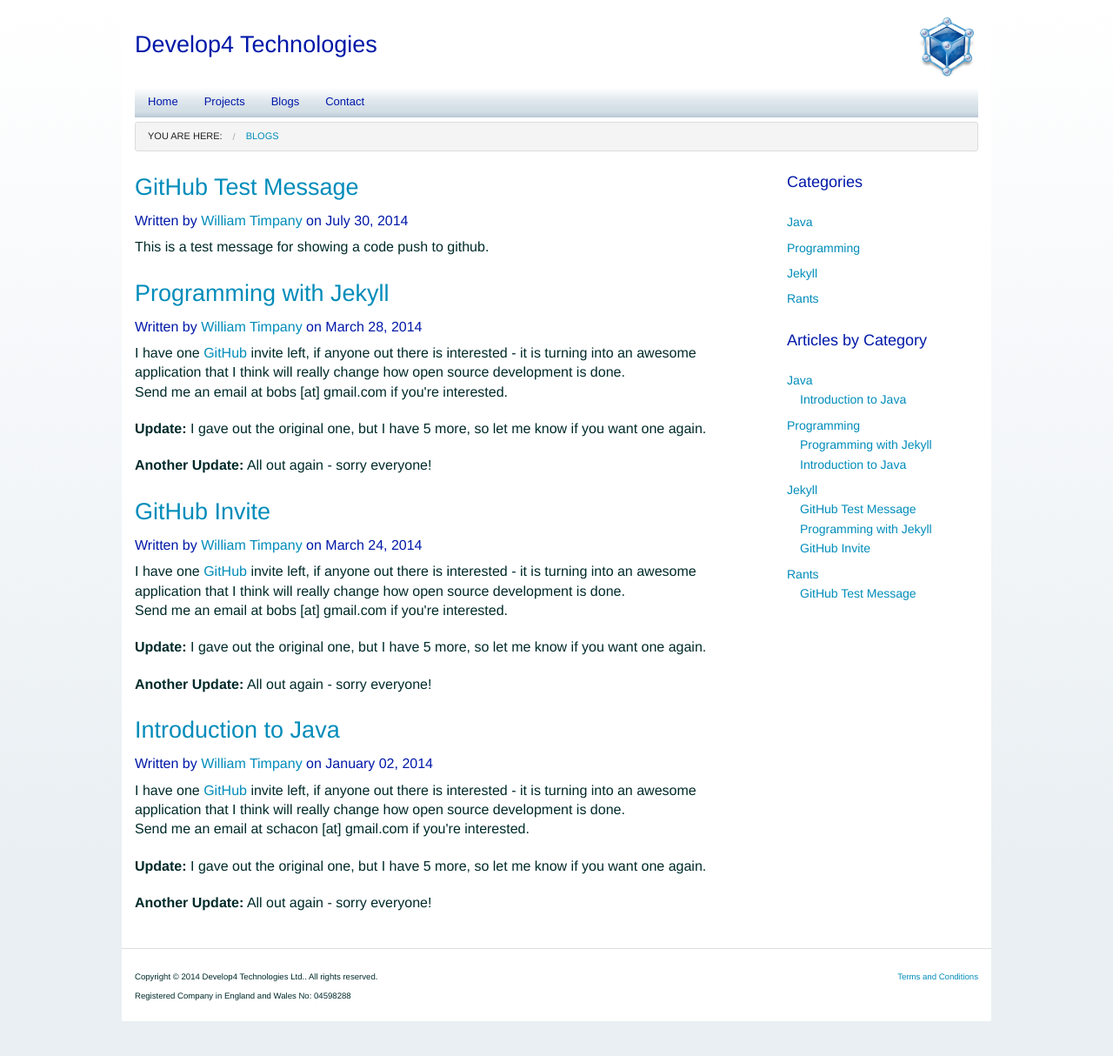
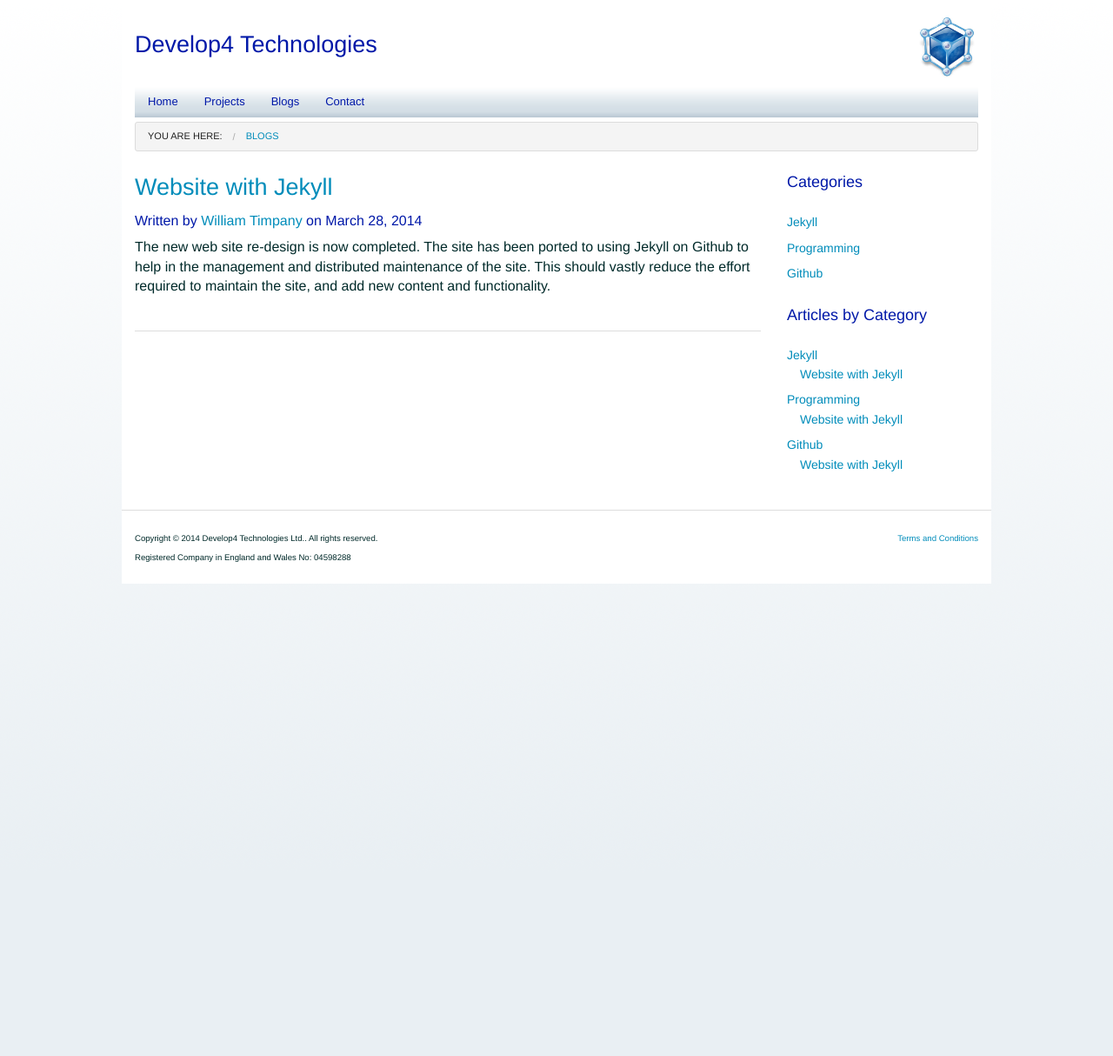
Before and after one commit to develop4/develop4.github.com, a Jekyll site: the page built from blogs.html, in a window 1280 px wide. Shown: the whole page at 87% size. Built offline with Jekyll 4.4.1, drawn with Linux system fonts in a browser that asks for light colours; after the commit the page ends 900 px from its top, so only the background shows below that.

Commit message:
added more styles and series liquid

```diff
--- a/_config.yml
+++ b/_config.yml
@@ -3,7 +3,7 @@
 pygments: false
 lsi: true
 excerpt_separator: <!--more-->
-category-list: [Java, Programming, Rants, Jekyll]
+category-list: [Java, Programming, Ideas, Jekyll, Security, Series]
 
 company: Develop4 Technologies
 name: Develop4 Technologies Ltd.
--- a/_posts/git/2014-03-24-git-invitation.html
+++ /dev/null
@@ -1,21 +0,0 @@
----
-layout: posts
-title: GitHub Invite
-blogtitle: GitHub Invite
-author: William Timpany
-categories: [ Jekyll ]
----
-<p>
-	I have one <a href="http://github.com">GitHub</a> invite left, if
-	anyone out there is interested - it is turning into an awesome
-	application that I think will really change how open source development
-	is done.<br /><!--more-->  Send me an email at bobs [at] gmail.com if you're
-	interested.
-</p>
-<p>
-	<b>Update:</b> I gave out the original one, but I have 5 more, so let
-	me know if you want one again.
-</p>
-<p>
-	<b>Another Update:</b> All out again - sorry everyone!
-</p>
--- a/_posts/git/2014-03-28-git-jekyll.html
+++ b/_posts/git/2014-03-28-git-jekyll.html
@@ -1,21 +1,12 @@
 ---
 layout: posts
-title: Programming with Jekyll
-blogtitle: Programming with Jekyll
+title: Website with Jekyll
+blogtitle: Website with Jekyll
 author: William Timpany
-categories: [ Jekyll , Programming ]
+categories: [ Jekyll , Programming, Github]
 ---
 <p>
-	I have one <a href="http://github.com">GitHub</a> invite left, if
-	anyone out there is interested - it is turning into an awesome
-	application that I think will really change how open source development
-	is done.<br /><!--more-->  Send me an email at bobs [at] gmail.com if you're
-	interested.
+	The new web site re-design is now completed.  The site has been ported to using Jekyll on Github to
+	help in the management and distributed maintenance of the site.   This should vastly reduce the effort
+	required to maintain the site, and add new content and functionality.
 </p>
-<p>
-	<b>Update:</b> I gave out the original one, but I have 5 more, so let
-	me know if you want one again.
-</p>
-<p>
-	<b>Another Update:</b> All out again - sorry everyone!
-</p>
--- a/_posts/git/2014-07-30-test-message.html
+++ /dev/null
@@ -1,10 +0,0 @@
----
-layout: posts
-title: GitHub Test Message
-blogtitle: GitHub Test Message
-author: William Timpany
-categories: [ Jekyll , Rants ]
----
-<p>
-	This is a test message for showing a code push to github.
-</p>
--- a/_posts/java/2014-01-02-java-introduction.html
+++ /dev/null
@@ -1,11 +0,0 @@
----
-layout: posts
-title: Introduction to Java
-blogtitle: Introduction to Java
-author: William Timpany
-categories: [ Java , Programming ]
----
-<p>I have one <a href="http://github.com">GitHub</a> invite left, if anyone out there is interested - it is turning into an awesome application that I think will really change how open source development is done.<br/>
-Send me an email at schacon [at] gmail.com if you're interested.</p><!--more-->
-<p><b>Update:</b> I gave out the original one, but I have 5 more, so let me know if you want one again.</p>
-<p><b>Another Update:</b> All out again - sorry everyone!</p>
--- a/blogs.html
+++ b/blogs.html
@@ -20,6 +20,7 @@
 				<div class="columns">{{ post.content }}</div>
 			</div>
 		</article>
+		<hr/>
   {% else %}
     {% if forloop.index == page.full_posts %}
     	<hr/>
--- a/css/develop4.css
+++ b/css/develop4.css
@@ -13,6 +13,12 @@
 
 .padding-5 {
 	padding: 5px;
+}
+
+.para-image {
+	padding-top: 5px;
+	padding-right: 10px;
+	float: left !important;
 }
 
 
--- a/projects.html
+++ b/projects.html
@@ -5,19 +5,21 @@
 js: projects
 permalink: Projects/
 ---
-
 <article>
 	<h3>
 		<a href="#Develop4 Web Site">Develop4 Web Site</a>
 	</h3>
 	<div class="row">
 		<div class="large-12 columns">
-			<p>The idea behind the D4 web site was to produce a site that was easy to build and
+			<p>
+			<a class="para-image"  href="http://jekyllrb.com/"><img class="th radius" src="/images/projects/jekyll.png"></a>
+			The idea behind the D4 web site was to produce a site that was easy to build and
 			maintain while still providing an good looking interface across multiple devices.
 			Using existing resources and developer tools was a high priority as web site
 			maintenance and design has a high enough overhead without the additional burden of learning
 			new tools, and setting up new environments, diverting resources from core development tasks.
 			</p>
+
 			<p>With those restrictions in mind we decided to use the
 			the Jekyll templating engine to produce a static website, this allowed
 			a flexability in designing the templates for generating the site, while still allowing the creation of
@@ -31,13 +33,47 @@
 			to use their standard development environment for creating new content and templates, and using Github
 			for storing the source code allows "kills two birds with one stone"; the site source code is securely stored
 			and the web site is automatically generated of the Github servers and published.</p>
-			<dl>
-				<dt>Technologies used</dt>
-				<dd>Jekyll - web site template engine, to create the static website</dd>
-				<dd>Foundation - javascript and css to style and format the site, and provide mobile device compatability.</dd>
-				<dd>JQuery - providing dynamic content support</dd>
-				<dd>Github - source control and web content server.</dd>
-			</dl>
+
+
+			<p>
+				<a href="https://github.com/develop4/develop4.github.com"><img src="/images/projects/github.png" style="padding-top: 2px; vertical-align: text-top;"> Develop4 Website project on GitHub</a>
+			</p>
 		</div>
 	</div>
 </article>
+<hr/>
+<article>
+	<h3>
+		<a href="#Tomcat Security Extension">Tomcat Security Extension</a>
+	</h3>
+	<div class="row">
+		<div class="large-12 columns">
+			<p>
+				Security extensions project to allow the encryption of settings in the Tomcat 7 configuration files.
+			</p>
+			<p>
+				<a class="para-image" href="http://tomcat.apache.org/"><img class="th radius" src="/images/projects/tomcat.png"></a>
+				This new digester allows the separation of Application Credentials and other sensitive information
+				from the main tomcat configuration files.   The digester configuration, application credentials and
+				passphrases can all be stored in separate areas under heightened security control.   The plug-able
+				decryption modules allow for different decryption methods to be employed. The cyphertext is passed
+				to the appropriate module for decryption based on the namespace prefix of the cyphertext. Each Decoder
+				Module is associated with a namespace prefix, this namespace prefix is returned from the "getNamespace()"
+				method on the Module.
+			</p>
+			<p>
+				The Decoders default behavior should allow them to work without additional configuration. If the
+				Decoder does require additional configuration then parameters can be passed from the decoder.properties file.
+			</p>
+			<p>
+				At tomcat server startup the decryption modules are initialized. Then as tomcat reads the server
+				configuration files the custom digester will decrypt the properties and perform variable substitution
+				of the matched values.
+			</p>
+			<p>
+				<a href="https://github.com/develop4/tomcat-extension"><img src="/images/projects/github.png" style="padding-top: 2px; vertical-align: text-top;"> Tomcat Extension project on GitHub</a>
+			</p>
+
+		</div>
+	</div>
+</article>
```
Also changed, not shown: index_db.html (deleted, +0 -131 lines), index_example.html (deleted, +0 -166 lines).
